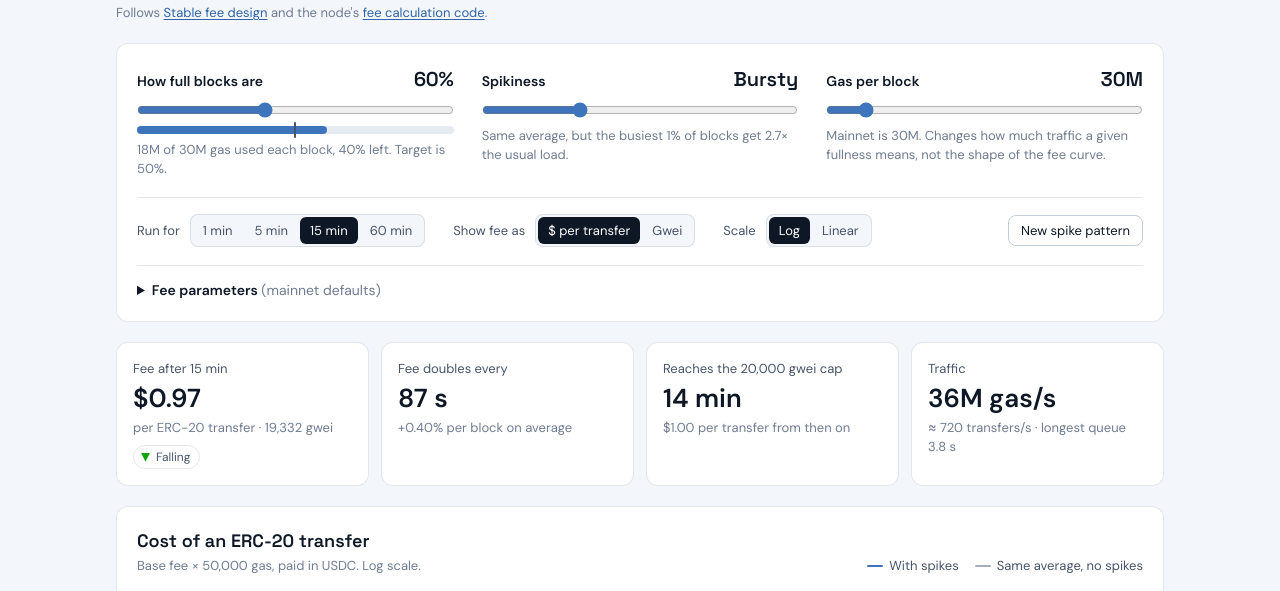
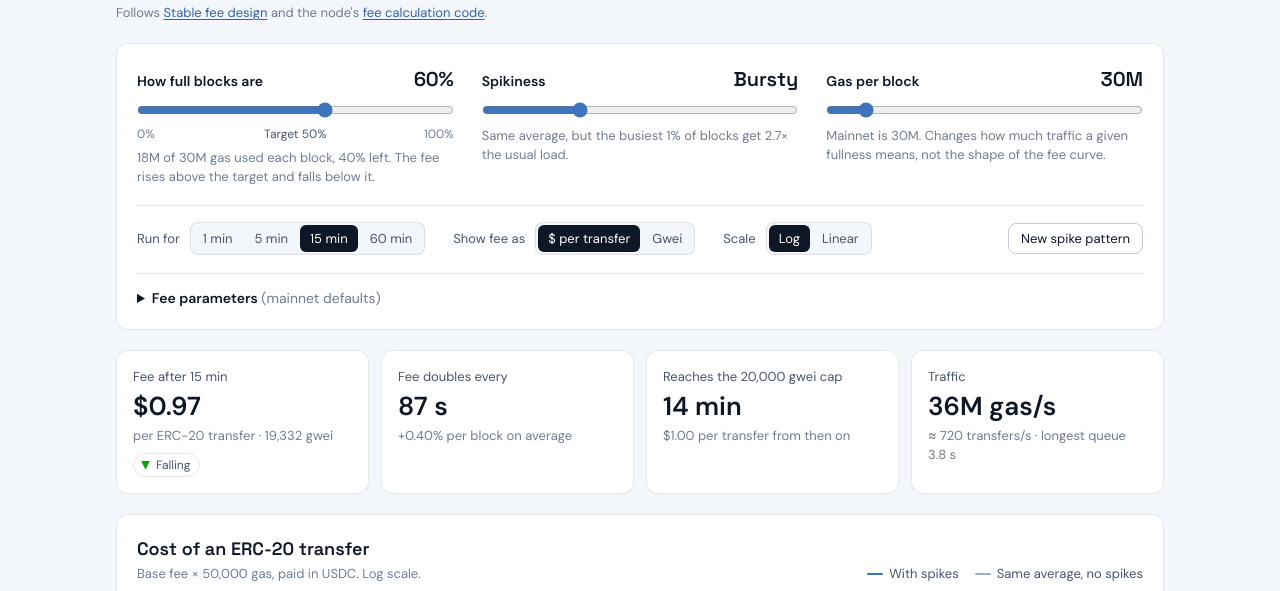
Before and after one commit to grantmike/arc-fees, a plain HTML site: page index.html in a window 1280 px wide. Shown: the part 172-763 px from the top of the page. Drawn offline with nearby package versions, Linux system fonts and the light colour scheme.

Commit message:
Rename page to index.html and fix the fullness slider
Slider now runs 0-100% so 50% sits in the middle, and the duplicate
fill gauge is replaced by 0% / target / 100% labels.

Co-Authored-By: Claude Opus 5.5 <noreply@anthropic.com>

```diff
--- a/Arc Fee Simulator.html
+++ b/index.html
@@ -57,10 +57,11 @@ h1 { font-family: var(--font-display); font-weight: 600; font-size: clamp(28px,
 .ctl-val { font-family: var(--font-display); font-weight: 600; font-size: 20px; font-variant-numeric: tabular-nums; }
 input[type="range"] { width: 100%; margin: 2px 0; accent-color: var(--s1); }
 .hint { margin: 0; font-size: 13px; color: var(--muted); }
-.meter { position: relative; height: 8px; border-radius: 4px; background: var(--grid); }
-.meter .used { position: absolute; left: 0; top: 0; bottom: 0; border-radius: 4px; background: var(--s1); }
-.meter.over .used { background: var(--crit); }
-.meter .tick { position: absolute; top: -4px; bottom: -4px; width: 2px; border-radius: 1px; background: var(--ink-2); }
+.scale { position: relative; height: 16px; font-size: 12px; line-height: 16px; color: var(--muted); font-variant-numeric: tabular-nums; }
+.scale span { position: absolute; top: 0; white-space: nowrap; }
+.scale .s0 { left: 0; }
+.scale .s100 { right: 0; }
+.scale .sT { transform: translateX(-50%); color: var(--ink-2); }
 
 .toggles { display: flex; flex-wrap: wrap; gap: 14px 28px; align-items: center; border-top: 1px solid var(--line); padding-top: 16px; }
 .group { display: flex; align-items: center; gap: 10px; flex-wrap: wrap; }
@@ -171,8 +172,8 @@ th:first-child, td:first-child { text-align: left; }
     <div class="sliders">
       <div class="ctl">
         <div class="ctl-head"><label class="ctl-name" for="fill">How full blocks are</label><output class="ctl-val" id="fillOut" for="fill">60%</output></div>
-        <input type="range" id="fill" min="0" max="150" step="1" value="60">
-        <div class="meter" id="meter" aria-hidden="true"><span class="used" id="meterUsed"></span><span class="tick" id="meterTick"></span></div>
+        <input type="range" id="fill" min="0" max="100" step="1" value="60" aria-describedby="fillHint">
+        <div class="scale" aria-hidden="true"><span class="s0" id="scale0">0%</span><span class="sT" id="scaleT">Target 50%</span><span class="s100" id="scale100">100%</span></div>
         <p class="hint" id="fillHint"></p>
       </div>
       <div class="ctl">
@@ -398,12 +399,11 @@ function update() {
 function renderControls() {
   const { p, p99 } = R, L = p.limit;
   $('fillOut').textContent = p.fill + '%';
-  $('fillHint').textContent = p.fill <= 100
-    ? `${fmtGas(L * p.fill / 100)} of ${fmtGas(L)} gas used each block, ${100 - p.fill}% left. Target is ${p.target}%.`
-    : `Demand is ${p.fill}% of capacity. The extra ${p.fill - 100}% waits in a queue for later blocks.`;
-  $('meterUsed').style.width = Math.min(100, p.fill) + '%';
-  $('meterTick').style.left = `calc(${p.target}% - 1px)`;
-  $('meter').classList.toggle('over', p.fill > 100);
+  $('fillHint').textContent = `${fmtGas(L * p.fill / 100)} of ${fmtGas(L)} gas used each block, ${100 - p.fill}% left. The fee rises above the target and falls below it.`;
+  $('scaleT').textContent = `Target ${+p.target.toFixed(2)}%`;
+  $('scaleT').style.left = p.target + '%';
+  $('scale0').hidden = p.target < 15;
+  $('scale100').hidden = p.target > 85;
   $('spikeOut').textContent = p.spike === 0 ? 'Steady' : p.spike <= 25 ? 'Mild' : p.spike <= 60 ? 'Bursty' : 'Very spiky';
   $('spikeHint').textContent = p.spike === 0 ? 'Every block gets the same load.' : `Same average, but the busiest 1% of blocks get ${p99.toFixed(1)}× the usual load.`;
   $('limitOut').textContent = fmtGas(L);
@@ -438,8 +438,7 @@ function renderTiles() {
   const rate = Math.min(p.fill, 100) / 100 * L / BT;
   let maxBack = 0; for (let i = 0; i < n; i++) maxBack = Math.max(maxBack, run.back[i]);
   $('t4v').textContent = fmtGas(rate) + ' gas/s';
-  const q = p.fill > 100 ? `queue keeps growing, ${fmtDur(maxBack / L * BT)} wait by the end`
-    : maxBack > 0 ? `longest queue ${fmtDur(maxBack / L * BT)}` : 'no queue';
+  const q = maxBack > 0 ? `longest queue ${fmtDur(maxBack / L * BT)}` : 'no queue';
   $('t4s').textContent = `≈ ${fmtInt(rate / p.txgas)} transfers/s · ${q}`;
 }
 
```
